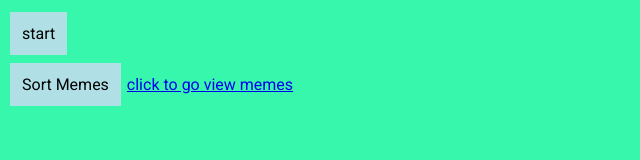
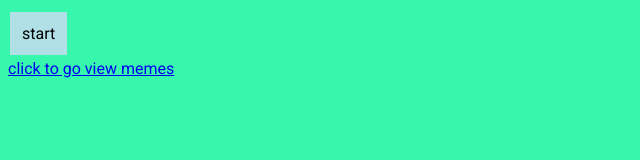
Before and after one commit to maxKOL00/ProjectDataStructures, a website: page public/index.html in a window 1280 px wide. Shown: the whole page, without its empty margins (0-640 px from the left). Drawn offline with nearby package versions, Linux system fonts and the light colour scheme.

Commit message:
href link works

```diff
--- a/public/index.html
+++ b/public/index.html
@@ -16,10 +16,8 @@
         start <!--the button displays the other button that runs the scripts-->
     </button>
     <br>
-    <button class="button button1" onclick="writeMemes2()">
-      Sort Memes
-    </button>
-    <a href="/memes" >click to go view memes</a>
+
+    <a href="memes.html" >click to go view memes</a>
     <div id="meme">
         <br>
         <p>
```
Also changed, not shown: server.js (+5 -4 lines).
